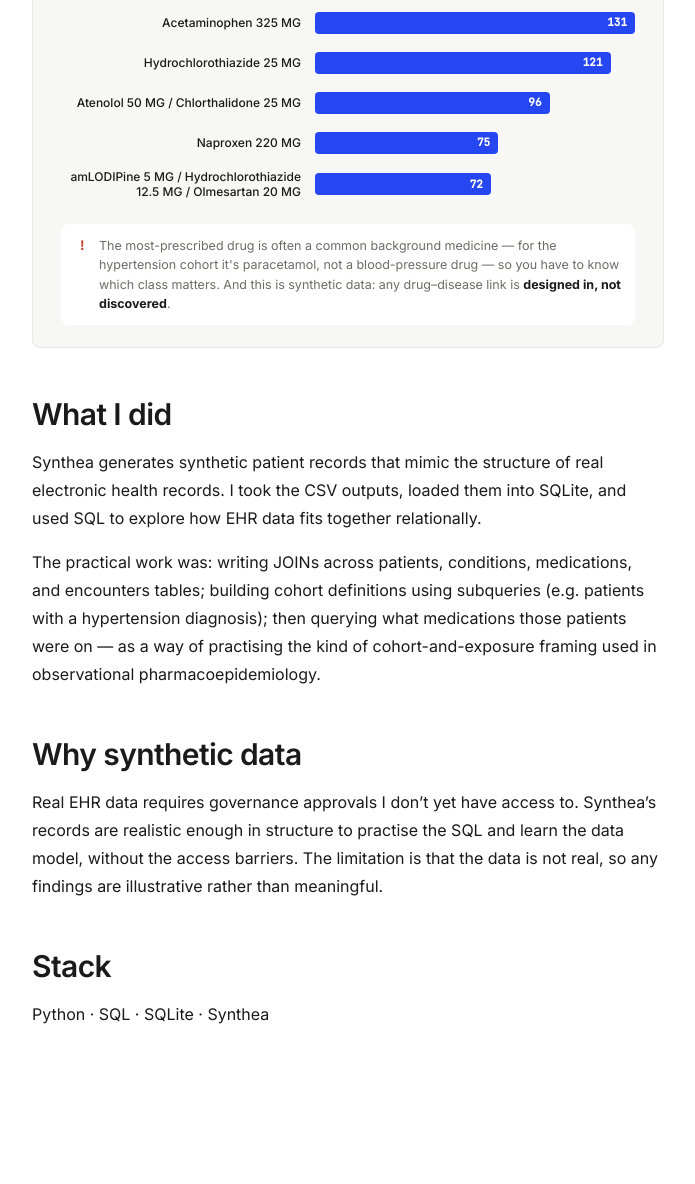
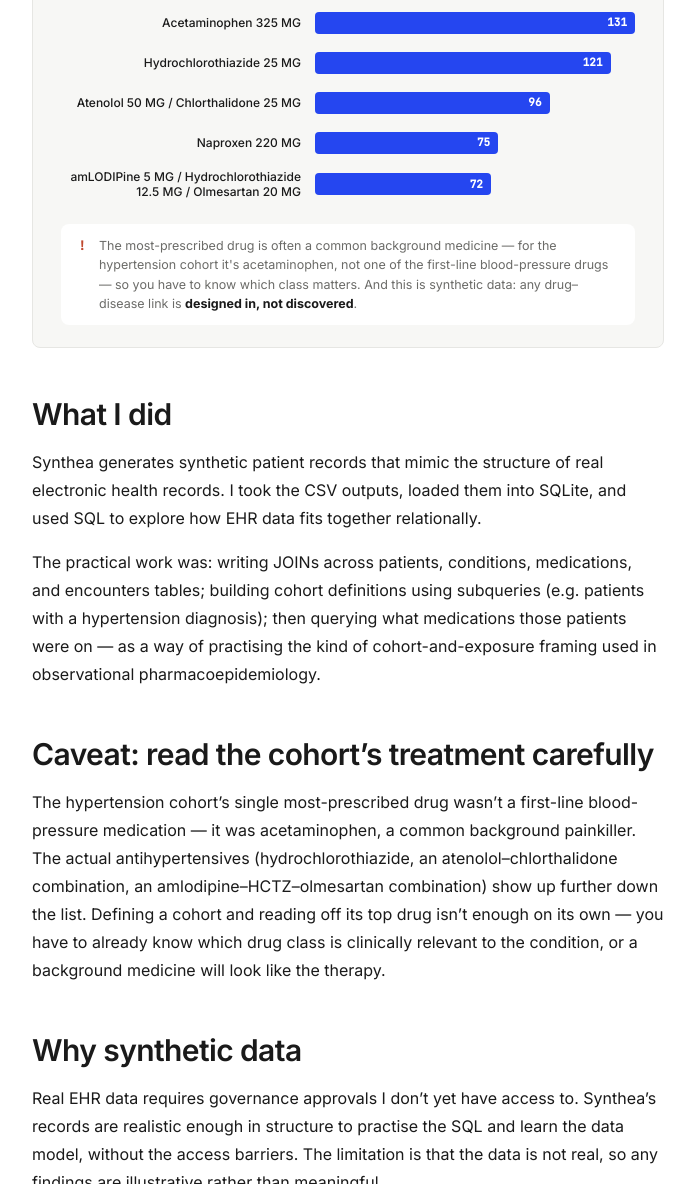
Before and after one commit to belalzaky/personal-site, an Astro site: page /projects/synthea-ehr in a window 1280 px wide. Shown: the part 682-1866 px from the top of the page, without its empty margins (292-987 px from the left). Built offline with nearby package versions, Linux system fonts and the light colour scheme; Astro itself is replaced by a stand-in of ours.

Commit message:
Fix Synthea EHR honesty pass: name the top drug as acetaminophen
The interactive already flagged that the hypertension cohort's top
drug wasn't a blood-pressure medication, but used the UK term
"paracetamol" and the write-up never mentioned this at all — added
an explicit caveat section naming acetaminophen and the actual
antihypertensives further down the list.

Co-Authored-By: Claude Sonnet 5 <noreply@anthropic.com>

```diff
--- a/src/components/viz/SyntheaCohorts.astro
+++ b/src/components/viz/SyntheaCohorts.astro
@@ -17,7 +17,7 @@ const cohorts = data.cohorts;
   <div class="syc-cohort">Cohort: <b class="syc-size">–</b> patients · top prescribed medications</div>
   <div class="syc-rows"></div>
 
-  <div class="syc-note"><span class="syc-mark">!</span><span>The most-prescribed drug is often a common background medicine — for the hypertension cohort it's paracetamol, not a blood-pressure drug — so you have to know which class matters. And this is synthetic data: any drug–disease link is <b>designed in, not discovered</b>.</span></div>
+  <div class="syc-note"><span class="syc-mark">!</span><span>The most-prescribed drug is often a common background medicine — for the hypertension cohort it's acetaminophen, not one of the first-line blood-pressure drugs — so you have to know which class matters. And this is synthetic data: any drug–disease link is <b>designed in, not discovered</b>.</span></div>
 
   <script type="application/json" class="syc-data" set:html={JSON.stringify(cohorts)}></script>
 </div>
--- a/src/content/projects/synthea-ehr.md
+++ b/src/content/projects/synthea-ehr.md
@@ -14,6 +14,15 @@ Synthea generates synthetic patient records that mimic the structure of real ele
 
 The practical work was: writing JOINs across patients, conditions, medications, and encounters tables; building cohort definitions using subqueries (e.g. patients with a hypertension diagnosis); then querying what medications those patients were on — as a way of practising the kind of cohort-and-exposure framing used in observational pharmacoepidemiology.
 
+## Caveat: read the cohort's treatment carefully
+
+The hypertension cohort's single most-prescribed drug wasn't a first-line blood-pressure
+medication — it was acetaminophen, a common background painkiller. The actual antihypertensives
+(hydrochlorothiazide, an atenolol–chlorthalidone combination, an amlodipine–HCTZ–olmesartan
+combination) show up further down the list. Defining a cohort and reading off its top drug isn't
+enough on its own — you have to already know which drug class is clinically relevant to the
+condition, or a background medicine will look like the therapy.
+
 ## Why synthetic data
 
 Real EHR data requires governance approvals I don't yet have access to. Synthea's records are realistic enough in structure to practise the SQL and learn the data model, without the access barriers. The limitation is that the data is not real, so any findings are illustrative rather than meaningful.
```
